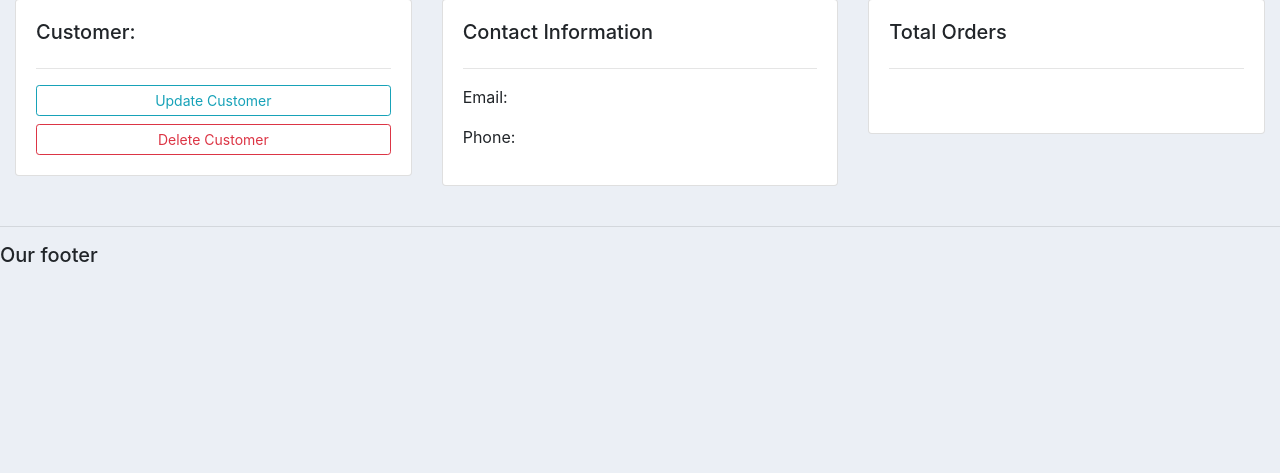
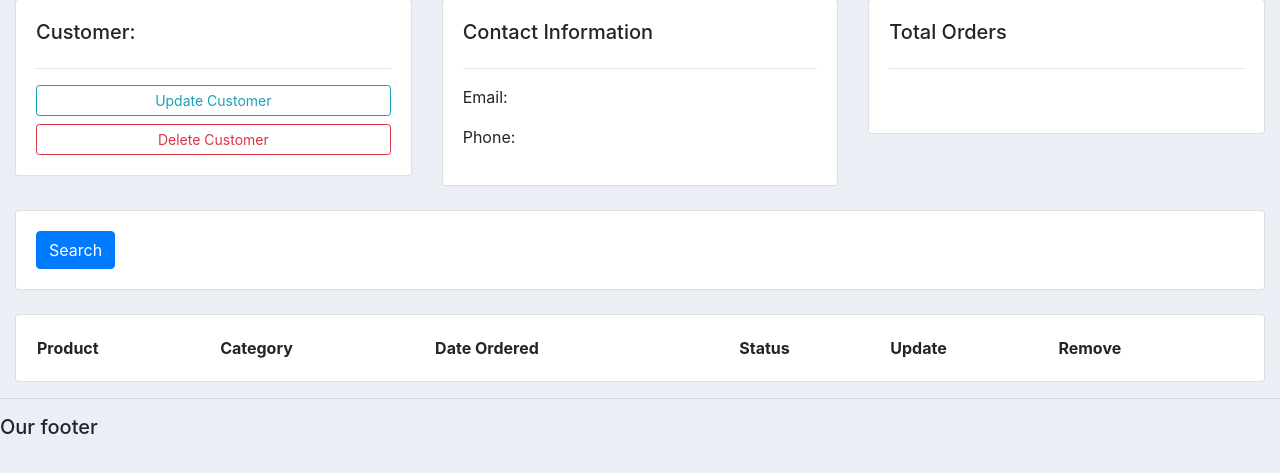
Before and after one commit to ClausHofman/django-harjoitus, a Django app: template crm1/accounts/templates/accounts/customer.html in a window 1280 px wide. Shown: the part 163-636 px from the top of the page. Run offline with Django 4.2, Linux system fonts and the light colour scheme; the template is opened without the code that fills it, so the values that code supplies are empty; some libraries are stand-ins or nearby versions.

Commit message:
add some html

```diff
--- a/crm1/accounts/templates/accounts/customer.html
+++ b/crm1/accounts/templates/accounts/customer.html
@@ -33,5 +33,37 @@
     </div>
 </div>
 
+
 <br>
+<div class="row">
+    <div class="col">
+        <div class="card card-body">
+            <form method="get">
+
+                <button class="btn btn-primary" type="submit">Search</button>
+            </form>
+        </div>
+    </div>
+
+</div>
+<br>
+
+<div class="row">
+    <div class="col-md">
+        <div class="card card-body">
+            <table class=""table table-sm">
+                <tr>
+                    <th>Product</th>
+                    <th>Category</th>
+                    <th>Date Ordered</th>
+                    <th>Status</th>
+                    <th>Update</th>
+                    <th>Remove</th>
+                </tr>
+
+            </table>
+        </div>
+    </div>
+</div>
+
 {% endblock %}
```
